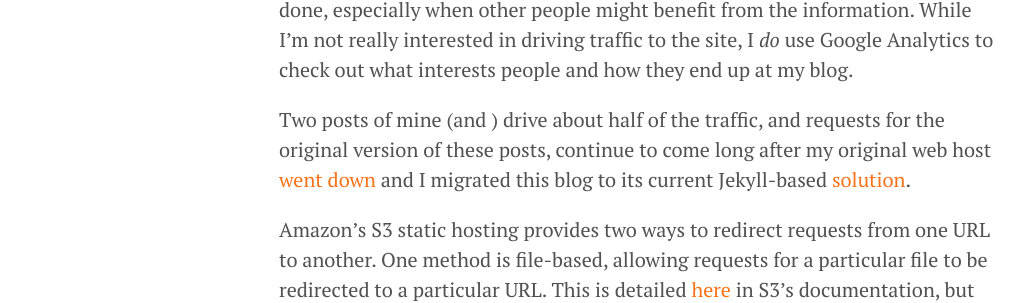
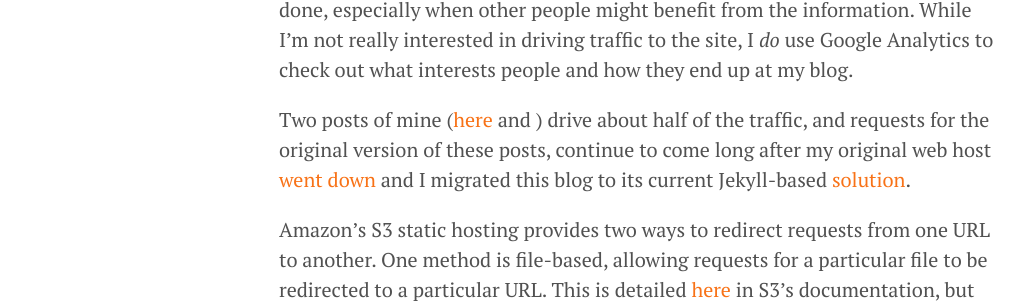
Before and after one commit to nweisenfeld/nweisenfeld.github.io, a Jekyll site: the page built from _posts/2014-04-22-page-redirection-with-S3.markdown, in a window 1280 px wide. Shown: the part 287-590 px from the top of the page, without its empty margins (1-1028 px from the left). Built offline with Jekyll 4.4.1, drawn with Linux system fonts in a browser that asks for light colours; Markdown is read by kramdown in place of the engine named in the settings.

Commit message:
checkpoint

```diff
--- a/_posts/2014-04-22-page-redirection-with-S3.markdown
+++ b/_posts/2014-04-22-page-redirection-with-S3.markdown
@@ -8,7 +8,7 @@ tags: aws,s3
 
 The purpose of this blog is really just a place for me to jot down things that I've done, especially when other people might benefit from the information.  While I'm not really interested in driving traffic to the site, I *do* use Google Analytics to check out what interests people and how they end up at my blog.
 
-Two posts of mine (and ) drive about half of the traffic, and requests for the original version of these posts, continue to come long after my original web host [went down][textdrive] and I migrated this blog to its current Jekyll-based [solution][Jekyll].
+Two posts of mine ([here][post1] and ) drive about half of the traffic, and requests for the original version of these posts, continue to come long after my original web host [went down][textdrive] and I migrated this blog to its current Jekyll-based [solution][Jekyll].
 
 Amazon's S3 static hosting provides two ways to redirect requests from one URL to another.  One method is file-based, allowing requests for a particular file to be redirected to a particular URL.  This is detailed [here][s3-redirect] in S3's documentation, but doesn't really solve our particular problem.  I need to redirect a non-existent URL to one that exists on this server.  In order to do this, I set up bucket-wide redirection rules.  These are specified in the properties tab for the bucket itself, under Static Website Hosting and Edit Redirection Rules.  Here are the rules I used:
 
```
Also changed, not shown: other parts of _posts/2014-04-22-page-redirection-with-S3.markdown (+1 -0 lines).
